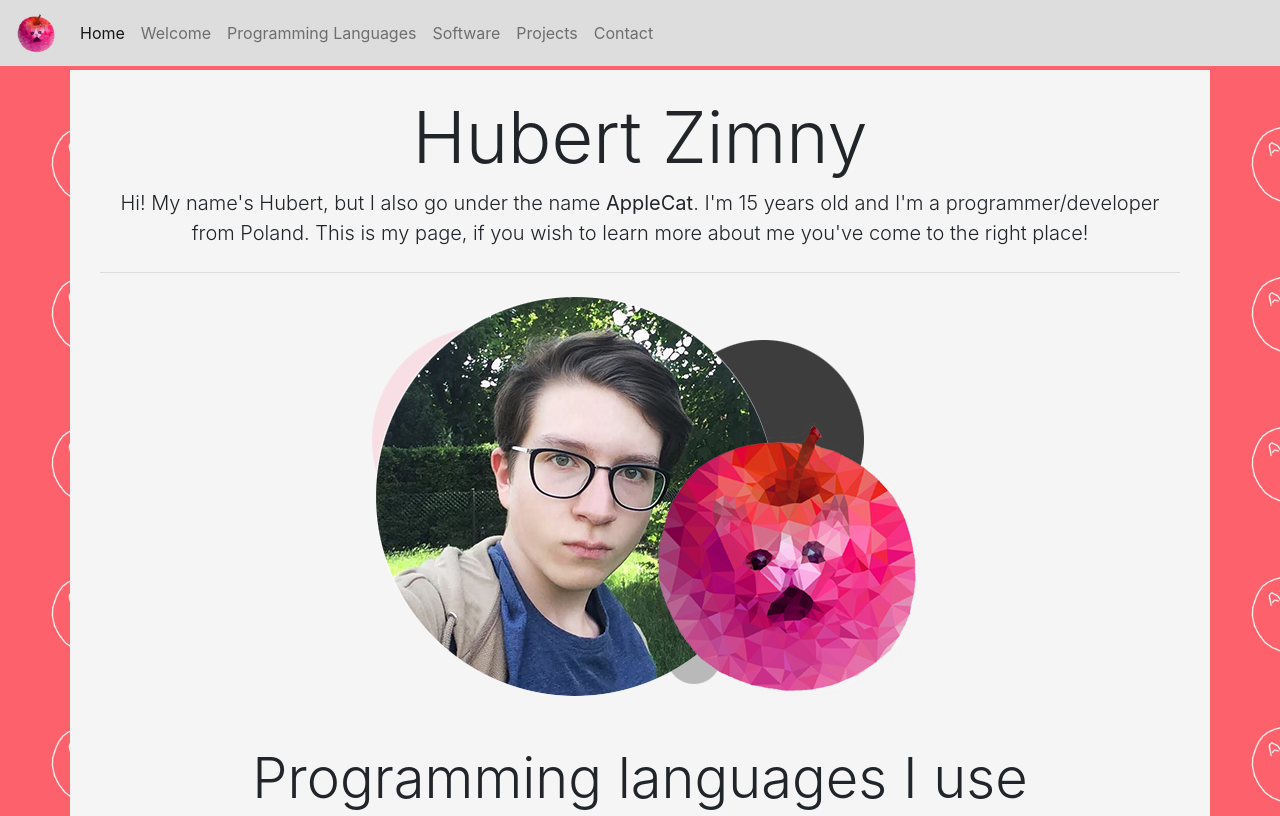
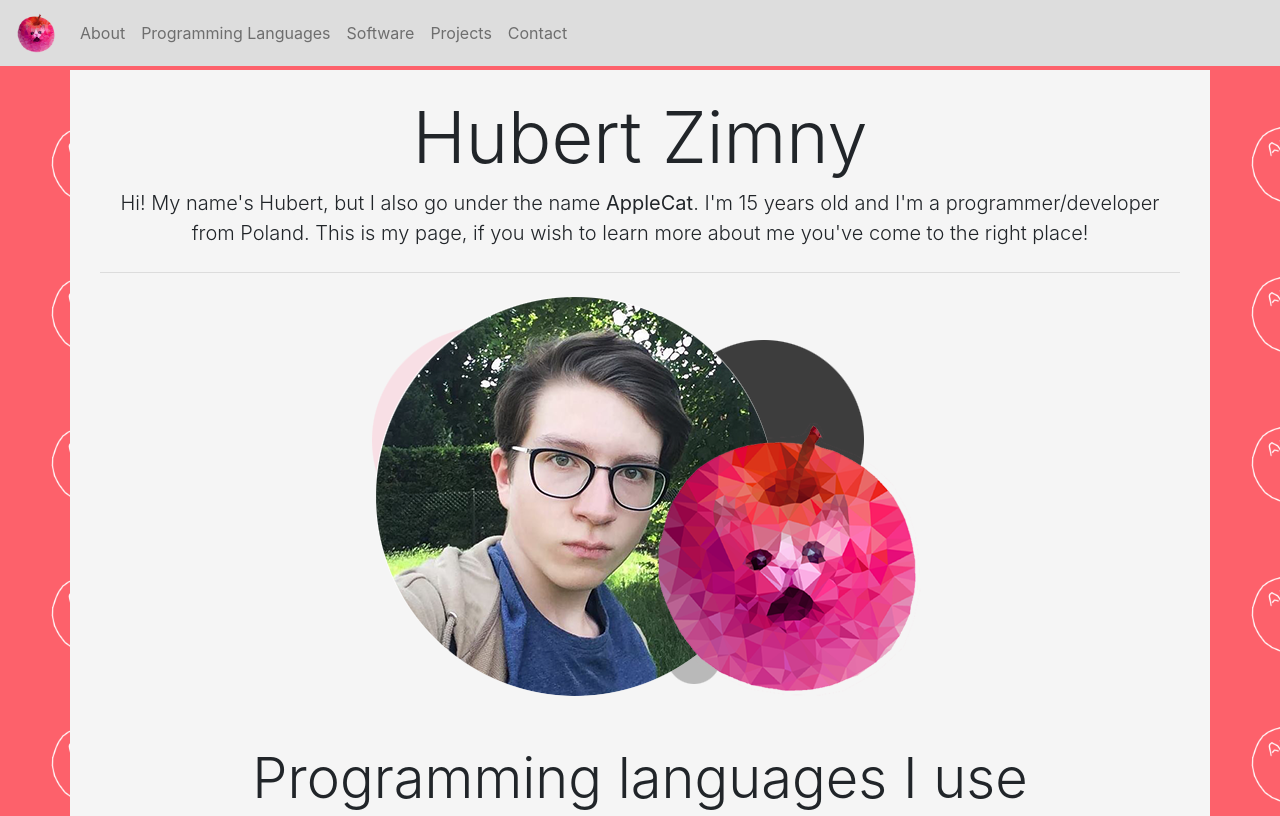
Before and after one commit to AppleC4T/applec4t.github.io, a plain HTML site: page index.html in a window 1280 px wide. Shown: the top 816 px of the page. Drawn offline with Linux system fonts and the light colour scheme.

Commit message:
Update index.html

```diff
--- a/index.html
+++ b/index.html
@@ -18,8 +18,7 @@
       <button class="navbar-toggler" type="button" data-toggle="collapse" data-target="#navbarSupportedContent1" aria-controls="navbarSupportedContent1" aria-expanded="false" aria-label="Toggle navigation"> <span class="navbar-toggler-icon"></span> </button>
       <div class="collapse navbar-collapse" id="navbarSupportedContent1">
         <ul class="navbar-nav mr-auto">
-          <li class="nav-item active"> <a class="nav-link" href="#">Home <span class="sr-only">(current)</span></a> </li>
-          <li class="nav-item"> <a class="nav-link nblink" href="#welcome">Welcome</a> </li>
+          <li class="nav-item"> <a class="nav-link nblink" href="#welcome">About</a> </li>
 		  <li class="nav-item"> <a class="nav-link" href="#languages">Programming Languages</a> </li>
 		  <li class="nav-item"> <a class="nav-link" href="#software">Software</a> </li>
 			<li class="nav-item"> <a class="nav-link" href="#projects">Projects</a> </li>
```
